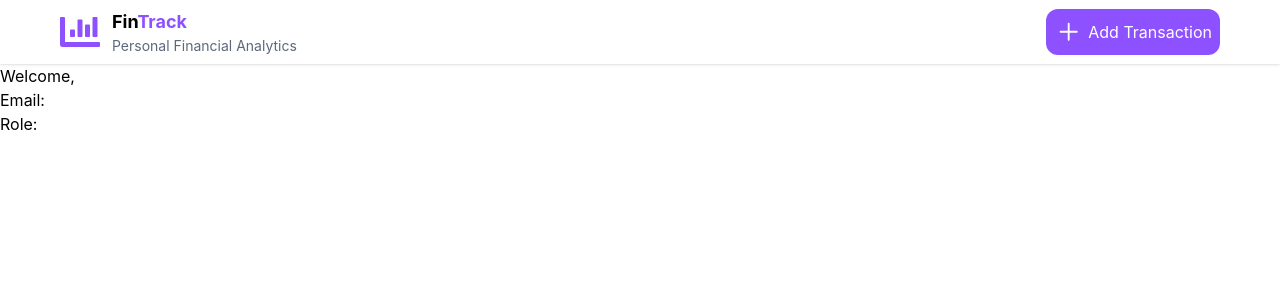
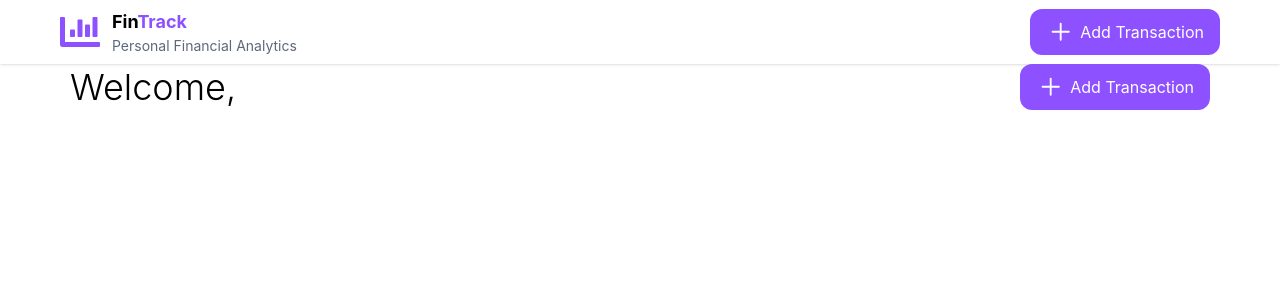
Before and after one commit to GodblessYankson/FinanceTracker, a React (Vite) app in the folder expensetracker/: page /userdashboard in a window 1280 px wide. Shown: the top 300 px of the page. Built offline with nearby package versions, Linux system fonts and the light colour scheme; no server answers.

Commit message:
Building the admin dashboard

```diff
--- a/expensetracker/src/components/LoggedInNavbar.jsx
+++ b/expensetracker/src/components/LoggedInNavbar.jsx
@@ -20,7 +20,7 @@ const LoggedInNavbar = () => {
                 </p>
             </div>
         </div>
-        <div className='flex items-center gap-1 bg-violet-500 p-2 text-white rounded-xl text-base'>
+        <div className='flex items-center gap-1 bg-violet-500 py-2 px-4 text-white rounded-xl text-base'>
             <GoPlus size={30}/>
             <p>Add Transaction</p>
         </div>
--- /dev/null
+++ b/expensetracker/src/components/ViewUserInfo.jsx
@@ -0,0 +1,20 @@
+import React from 'react'
+import { useUser } from '../context/UserContext'
+
+const ViewUserInfo = () => {
+    const { userInfo, loading } = useUser()
+
+    if(loading) {
+        return <p>Loading</p>
+    }
+  return (
+    <div>
+      <div>
+        <p>Welcome, {userInfo?.firstName}</p>
+        <p>E</p>
+      </div>
+    </div>
+  )
+}
+
+export default ViewUserInfo
--- /dev/null
+++ b/expensetracker/src/pages/Admin/AdminAddTransaction.jsx
@@ -0,0 +1,11 @@
+import React from 'react'
+
+const AdminAddTransaction = () => {
+  return (
+    <div>
+
+    </div>
+  )
+}
+
+export default AdminAddTransaction
--- a/expensetracker/src/pages/Admin/AdminDashboard.jsx
+++ b/expensetracker/src/pages/Admin/AdminDashboard.jsx
@@ -3,17 +3,23 @@ import { useAdmin } from "./AdminContext"
 
 
 const AdminDashboard = () => {
-/*  const { adminLoading, adminInfo} = useAdmin()
+  const { adminLoading, adminInfo} = useAdmin()
  if(adminLoading){
   return <p>Loading...</p>
  }
- const fullName = adminInfo?.firstName + " " + adminInfo.lastName; */
   return (
     <div>
+
       {/* <h1>FirstName: {fullName}</h1>
       <h1>FirstName: {adminInfo?.role}</h1>
       <p>This is the admin dashboard</p> */}
       <LoggedInNavbar />
+      <div>
+        <div className='flex items-center gap-1 bg-violet-500 py-2 px-4 text-white rounded-xl text-base'>
+            <GoPlus size={30}/>
+            <p>Add Transaction</p>
+        </div>
+      </div>
     </div>
   )
 }
--- a/expensetracker/src/pages/User/UserDashboard.jsx
+++ b/expensetracker/src/pages/User/UserDashboard.jsx
@@ -1,6 +1,7 @@
 import React from 'react'
 import { useUser } from '../../context/UserContext'
 import LoggedInNavbar from '../../components/LoggedInNavbar'
+import { GoPlus } from 'react-icons/go'
 
 const UserDashboard = () => {
   const { userInfo, loading } = useUser()
@@ -9,11 +10,21 @@ const UserDashboard = () => {
     return <p>Loading...</p>
   }
   return (
-    <div>
+    <div className=''>
+
       <LoggedInNavbar />
-      <h1>Welcome, {userInfo?.firstName}</h1>
+      <div className='max-w-285 mx-auto flex justify-between items-center text-4xl'>
+        <h1 className='font-2xl font-light'>Welcome,
+          <span className='font-bold text-violet-500'> {userInfo?.firstName}</span></h1>
+        <div className='flex items-center gap-1 bg-violet-500 py-2 px-4 text-white rounded-xl text-base'>
+          <GoPlus size={30}/>
+          <p>Add Transaction</p>
+        </div>
+
+      </div>
+      {/*
       <h1>Email: {userInfo?.email}</h1>
-      <h1>Role: {userInfo?.role}</h1>
+      <h1>Role: {userInfo?.role}</h1> */}
     </div>
   )
 }
```
